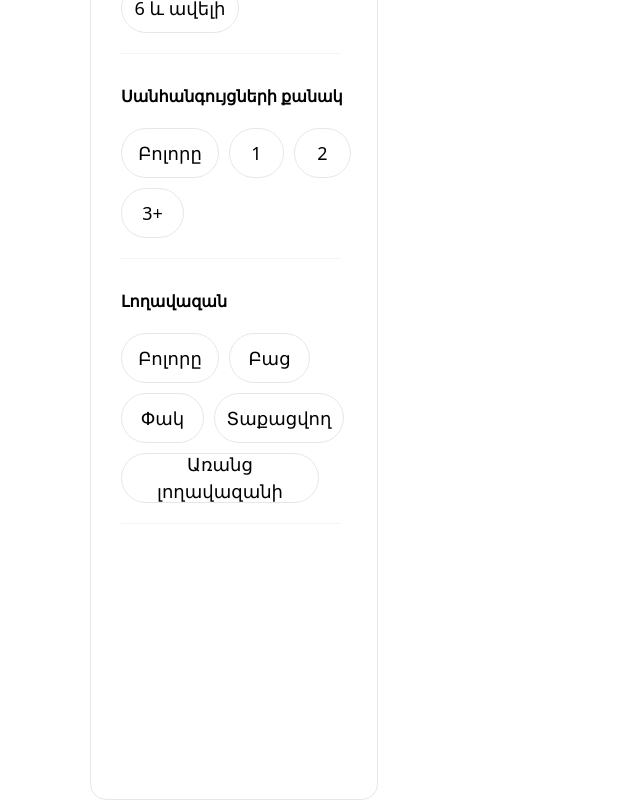
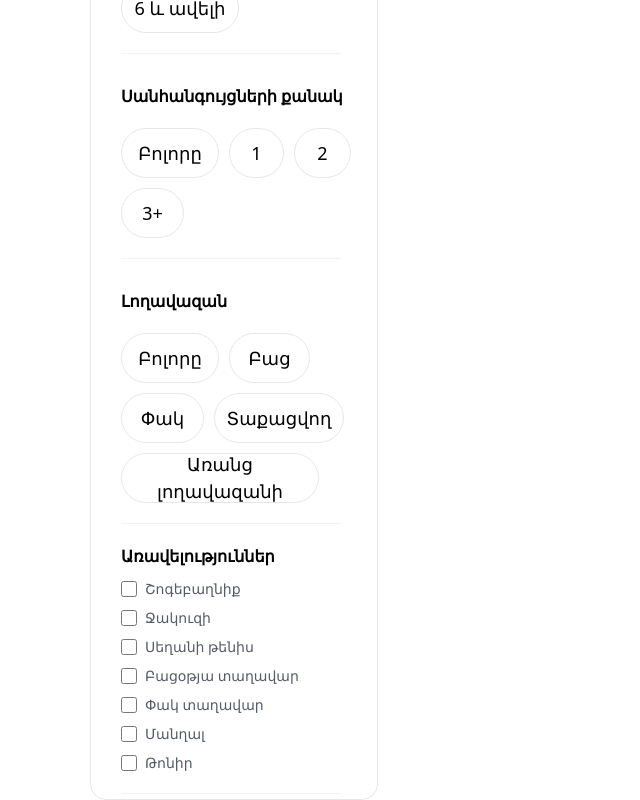
Before and after one commit to Rafikzaqaryan/webSite, a React (Vite) app: page / in a window 1280 px wide. Shown: the part 1140-1940 px from the top of the page, without its empty margins (0-640 px from the left). Built offline with nearby package versions, Linux system fonts and the light colour scheme.

Commit message:
Done Advantages part.

```diff
--- a/src/components/nav/navLeftPart/Advantages.jsx
+++ b/src/components/nav/navLeftPart/Advantages.jsx
@@ -0,0 +1,42 @@
+import React from "react";
+
+export default function Advantages() {
+  return (
+    <div className="pt-[20px] ">
+      <strong>
+        <h1>Առավելություններ</h1>
+      </strong>
+      <div className="flex gap-y-2 pt-[10px] text-[#575b65] text-[14px] flex-col">
+        <div className="flex  items-center gap-2">
+          <input type="checkbox" id="a" className="w-[16px] h-[16px]" />
+          <label for="a">Շոգեբաղնիք</label>
+        </div>
+        <div className="flex  items-center gap-2">
+          <input type="checkbox" id="a" className="w-[16px] h-[16px]" />
+          <label for="a">Ջակուզի</label>
+        </div>
+        <div className="flex  items-center gap-2">
+          <input type="checkbox" id="a" className="w-[16px] h-[16px]" />
+          <label for="a">Սեղանի թենիս</label>
+        </div>
+        <div className="flex  items-center gap-2">
+          <input type="checkbox" id="a" className="w-[16px] h-[16px]" />
+          <label for="a"> Բացօթյա տաղավար</label>
+        </div>
+        <div className="flex  items-center gap-2">
+          <input type="checkbox" id="a" className="w-[16px] h-[16px]" />
+          <label for="a">Փակ տաղավար</label>
+        </div>
+        <div className="flex  items-center gap-2">
+          <input type="checkbox" id="a" className="w-[16px] h-[16px]" />
+          <label for="a"> Մանղալ</label>
+        </div>
+        <div className="flex  items-center gap-2">
+          <input type="checkbox" id="a" className="w-[16px] h-[16px]" />
+          <label for="a">Թոնիր</label>
+        </div>
+      </div>
+      <div className="w-[220px] h-[1px]  bg-[#f3f3f4] mr-[30px] mt-[20px]"></div>
+    </div>
+  );
+}
--- a/src/components/nav/navLeftPart/NavLeftPart.jsx
+++ b/src/components/nav/navLeftPart/NavLeftPart.jsx
@@ -7,6 +7,7 @@ import AllowedPeopleNight from "./AllowedPeopleNight";
 import RoomCount from "./RoomCount";
 import BathroomCount from "./BathroomCount";
 import Pool from "./Pool";
+import Advantages from "./Advantages";
 
 export default function NavLeftPart() {
   return (
@@ -20,6 +21,7 @@ export default function NavLeftPart() {
         <RoomCount />
         <BathroomCount />
         <Pool />
+        <Advantages />
       </div>
     </div>
   );
```
